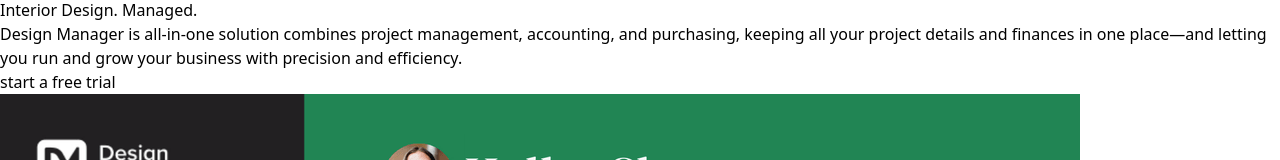
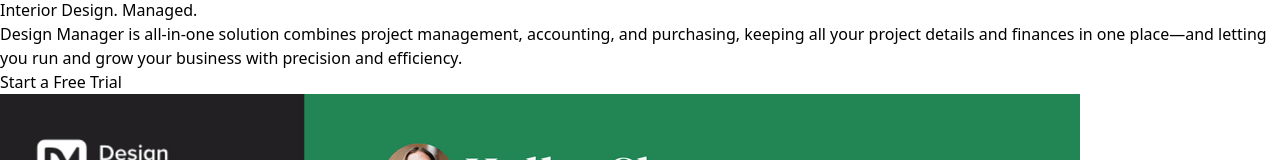
Before and after one commit to shazidkarim/design_manager, a React (Vite) app: page / in a window 1280 px wide. Shown: the part 194-354 px from the top of the page. Built offline with nearby package versions, Linux system fonts and the light colour scheme.

Commit message:
banner part done

```diff
--- a/src/components/Banner/Banner.jsx
+++ b/src/components/Banner/Banner.jsx
@@ -1,25 +1,26 @@
+
 import banner_img_1 from "../../../assets/banner_img_1.png";
+import banner_img_2 from "../../../assets/Line Pattern Header 1.1.svg";
 
 const Banner = () => {
     return (
-       <>
-       <div className="flex max-w-screen-2xl items-center pt-8 m-auto">
-        <div className="">
-            <h1 className="font-semibold text-start text-[50px] mb-8"> Interior Design. Managed.</h1>
-            <p className="w-[75%] font-sans mb-8 ">Design Manager is all-in-one solution combines project management, accounting, and purchasing, keeping all your project details and finances in one place—and letting you run and grow your business with precision and efficiency.</p>
-            <div className="bg-gray-500 w-[75%] px-8 py-12">
-               <div>
-               <button className="text-white">
-                    start a free trial
-                    </button>
-               </div>
+        <div className="max-w-screen-2xl mx-auto px-4 md:px-8 pt-8">
+            <div className="flex flex-col md:flex-row items-center">
+                <div className="md:w-1/2 md:ml-8">
+                    <h1 className="font-semibold text-[30px] md:text-[50px] mb-4 md:mb-8">Interior Design. Managed.</h1>
+                    <p className="text-sm md:text-base mb-4 md:mb-8">Design Manager is all-in-one solution combines project management, accounting, and purchasing, keeping all your project details and finances in one place—and letting you run and grow your business with precision and efficiency.</p>
+                    <div className="md:w-[75%] bg-[#218554] w-[75%] px-5 py-8">
+                        <button className="text-white bg-[#3aa170] hover:bg-[#286b4b] px-6 py-3 md:px-10 md:py-5 rounded">
+                            Start a Free Trial
+                        </button>
+                    </div>
+                </div>
+                <div className="md:w-1/2 md:mt-10 relative">
+                    <img src={banner_img_1} className="w-[90%] mt-5"  alt="banner_img 1" />
+                    <img src={banner_img_2} className="absolute top-0 right-0"  alt="banner img 2" />
+                </div>
             </div>
         </div>
-        <div>
-            <img src={banner_img_1} alt="banner_img 1" />
-        </div>
-       </div>
-       </>
     );
 };
 
```
